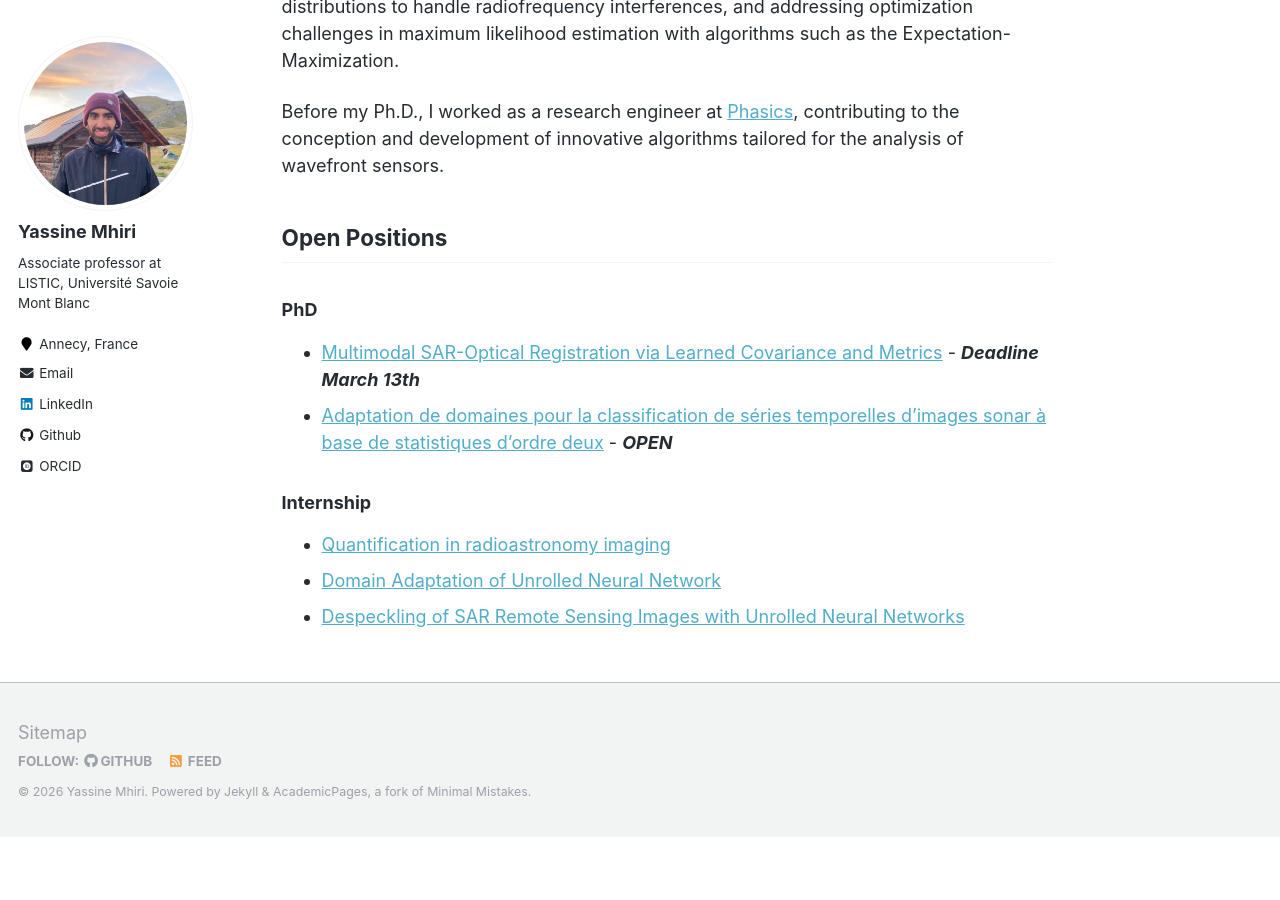
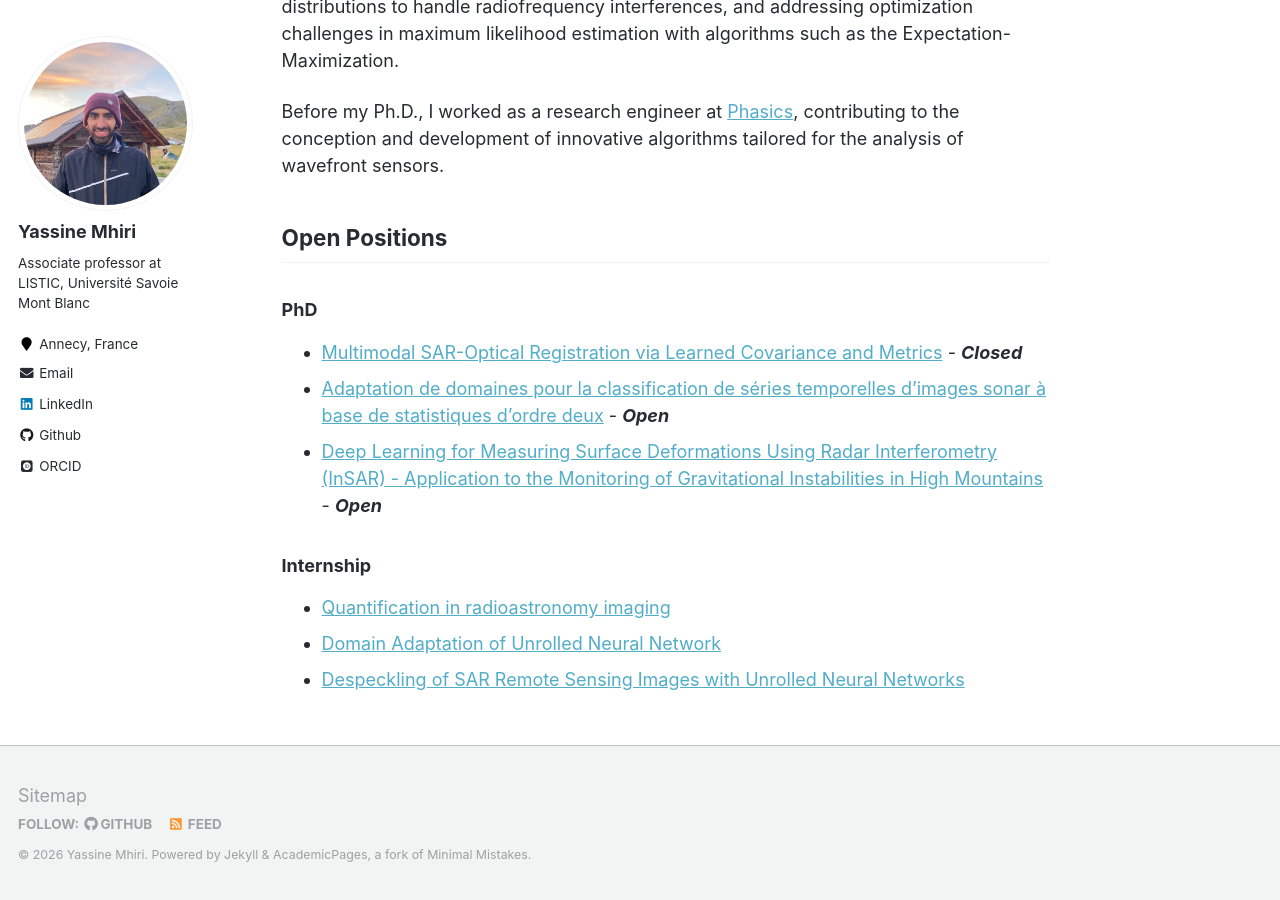
Before and after one commit to y-mhiri/y-mhiri.github.io, a Jekyll site: the page built from _pages/about.md, in a window 1280 px wide and 900 px high, scrolled down 768 px. Built offline with Jekyll 4.4.1, drawn with Linux system fonts in a browser that asks for light colours; some web fonts are replaced; before the commit the page ends 1605 px from its top, so only the background shows below that.

Commit message:
these sie

```diff
--- a/_pages/about.md
+++ b/_pages/about.md
@@ -35,8 +35,12 @@ Supervised by Pascal Larzabal, co-supervised by Mohammed Nabil El Korso and Arna
 
 ### PhD
 
-- [Multimodal SAR-Optical Registration via Learned Covariance and Metrics]({{ site.url }}/phd/these-CNES-LISTIC.pdf) - __*Deadline March 13th*__
-- [Adaptation de domaines pour la classification de séries temporelles d'images sonar à base de statistiques d'ordre deux]({{ site.url }}/phd/these-exail.pdf) - __*OPEN*__
+- [Multimodal SAR-Optical Registration via Learned Covariance and Metrics]({{ site.url }}/phd/these-CNES-LISTIC.pdf) - __*Closed*__
+- [Adaptation de domaines pour la classification de séries temporelles d'images sonar à base de statistiques d'ordre deux]({{ site.url }}/phd/these-exail.pdf) - __*Open*__
+- [Deep Learning for Measuring Surface
+Deformations Using Radar Interferometry
+(InSAR) - Application to the Monitoring of
+Gravitational Instabilities in High Mountains]({{ site.url }}/phd/these-sie.pdf) - __*Open*__
 
 ### Internship
 
```
Also changed, not shown: 1 other file.
